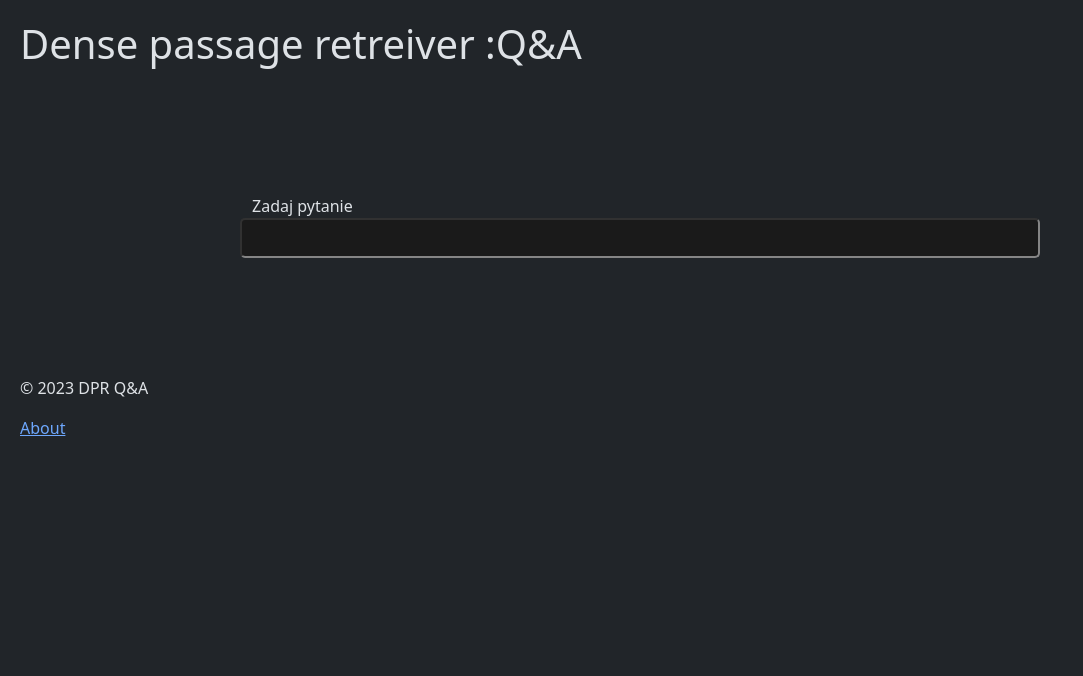
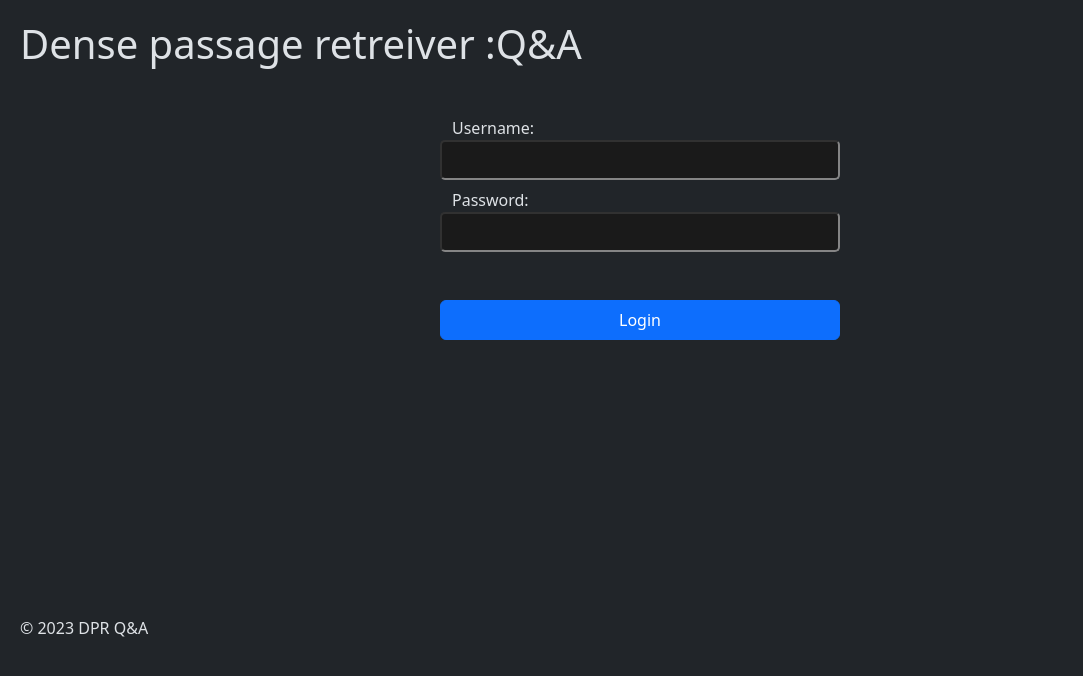
Before and after one commit to ArturBialon/FastAPI_Ninja, a FastAPI app: page / in a window 1280 px wide. Shown: the top 676 px of the page, without its empty margins (0-1083 px from the left). Run offline with FastAPI, Linux system fonts and the light colour scheme; some libraries are stand-ins or nearby versions.

Commit message:
login func

```diff
--- a/app/API/Controllers/user_controller.py
+++ b/app/API/Controllers/user_controller.py
@@ -1,19 +1,23 @@
 from datetime import timedelta
-from typing import List
-from fastapi import APIRouter, Depends, HTTPException
+from fastapi import APIRouter, Depends, HTTPException, Request
+from fastapi import Request
+from fastapi.responses import HTMLResponse, RedirectResponse
+from fastapi.templating import Jinja2Templates
+from app.API.Authorization.auth import LoginForm
 from fastapi.security import OAuth2PasswordRequestForm
-from app.API.Authorization.auth import TOKEN_EXP_MIN, create_access_token, get_hashed_password, verify_password
+from app.API.Authorization.auth import TOKEN_EXP_MIN, LoginForm, create_access_token, get_hashed_password, verify_password
 from app.API.Models.system_user_table import AccessToken, SystemUser, GetSystemUserDTO
 from app.API.database import session_local
 
 router = APIRouter()
+templates = Jinja2Templates(directory="app/templates")
 
 
 @router.get("/users")
 async def read_users():
     session = session_local()
     users = session.query(SystemUser.Name).all()
-    names = [user[0] for user in users]
+    names = [{user.Name, user.Password} for user in users]
     result = names
     if result is None:
         raise HTTPException(status_code=404, detail="Users not found")
@@ -30,27 +34,38 @@ async def read_users(user_id: int):
         user.Id,
         user.Name,
         user.Role
-        }
+    }
 
     if user is None:
         raise HTTPException(status_code=404, detail="User not found")
     session.close()
     return result
 
-@router.post("/users/token", response_model=AccessToken)
-async def login_for_access(form_data: OAuth2PasswordRequestForm=Depends()):
+
+@router.post("/login", response_model=None)
+async def login_for_access(request: Request, form_data: OAuth2PasswordRequestForm = Depends()):
+    encoded_jwt = ""
+    form = LoginForm()
+    error_message = ""
+
     session = session_local()
-    user = session.query(SystemUser).where(SystemUser.Name == form_data.username).first()
+    user = session.query(SystemUser).where(
+        SystemUser.Name == form_data.username).first()
     session.close()
     if not user:
-        return False
-    if not verify_password(form_data.password, user.Password):
-        raise HTTPException(status_code=401,
-                             detail="Icorrect username or password",
-                             headers={"WWW-Authenticate": "Bearer"})
-    access_token_expires = timedelta(minutes=TOKEN_EXP_MIN)
-    access_token = create_access_token(
-        data={"sub": user.Name}, expires_delta=access_token_expires
-    )
+        error_message = "Incorrect username or password"
+    elif not verify_password(form_data.password, user.Password):
+        error_message = "Incorrect username or password"
+    else:
+        access_token_expires = timedelta(minutes=TOKEN_EXP_MIN)
+        encoded_jwt = create_access_token(
+            data={"sub": user.Name}, expires_delta=access_token_expires
+        )
+    return templates.TemplateResponse("question.html", {"request": request, "encoded_jwt": encoded_jwt, "form": form, "error_message": error_message})
 
-    return {"access_token": access_token, "token_type": "bearer"}
+
+@router.get("/", response_class=HTMLResponse)
+async def show_form(request: Request):
+    encoded_jwt = ""
+    form = LoginForm()
+    return templates.TemplateResponse("question.html", {"request": request, "encoded_jwt": encoded_jwt, "form": form})
--- a/app/templates/footer.html
+++ b/app/templates/footer.html
@@ -1,4 +1,3 @@
 <footer>
     <p>&copy; 2023 DPR Q&A</p>
-    <a href="{{ url_for('about') }}">About</a>
 </footer>
--- a/app/templates/question.html
+++ b/app/templates/question.html
@@ -4,10 +4,36 @@
     {% block heading %}Dense passage retreiver :Q&A{% endblock %}
 
     {% block content %}
-    <div class="container d-flex align-items-center justify-content-center" style="min-height: 300px;">
-        <div class="row" style="min-width: 800px;">
-            <label for="question"> Zadaj pytanie </label>
-            <input class="question-input" id="question"/>
+        {% if encoded_jwt == "" %}
+        <div class="container" style="min-height: 500px; max-width: 400px">
+            <form method="post" action="/login">
+                <div class="col mt-5">
+                    <div class="row mb-2">
+                        <label for="username">Username:</label>
+                        <input type="text" id="username" name="username" value="{{ form.username }}">
+                    </div>
+                    <div class="row mb-2">
+                        <label for="password">Password:</label>
+                        <input type="password" id="password" name="password" value="{{ form.password }}">
+                    </div>
+                    <div class="row mt-5">
+                        <button class="button btn btn-primary" type="submit">Login</button>
+                    </div>
+                </div>
+            </form>
+            {% if error_message %}
+            <div class="row mt-5">
+                <p style="color: red;">{{ error_message }}</p>
+            </div>
+            {% endif %}
         </div>
-    </div>
+        {% else %}
+        <div class="container d-flex align-items-center justify-content-center" style="min-height: 300px;">
+            <div class="row" style="min-width: 800px;">
+                <label for="question"> Zadaj pytanie </label>
+                <input class="question-input" id="question"/>
+            </div>
+        </div>
+        {% endif %}
+
     {% endblock %}
--- a/main.py
+++ b/main.py
@@ -1,43 +1,8 @@
-from fastapi import FastAPI, Request
-from fastapi.responses import HTMLResponse
-from fastapi.staticfiles import StaticFiles
+from fastapi import FastAPI
 from fastapi.templating import Jinja2Templates
-from app.API.Authorization.auth import LoginForm
 from app.API.Controllers import user_controller
 from fastapi.staticfiles import StaticFiles
 
 app = FastAPI()
 app.include_router(user_controller.router)
-
-@app.get("/about")
-def about():
-    return "All you need to know about DPR"
-
-templates = Jinja2Templates(directory="app/templates")
 app.mount("/static", StaticFiles(directory="app/static"), name="static")
-
-@app.get("/", response_class=HTMLResponse)
-async def show_form(request: Request):
-    form = LoginForm()
-    return templates.TemplateResponse("question.html", {"request": request, "form": form})
-
-@app.get("/login", response_class=HTMLResponse)
-async def login(request: Request):
-    form = LoginForm()
-    return templates.TemplateResponse("login.html", {"request": request, "form": form})
-
-@app.post("/login")
-async def process_login(request: Request, form: LoginForm):
-    # Perform login logic here
-    # Redirect or return a response based on the login result
-    return {"message": "Login successful"}
-
-    #     <hr>
-    #             <div>
-    #                 {% if dpr.published == true %}
-    #                     <p>{{ dpr.response }}</p>
-    #
-    #                 {% else %}
-    #                     <p>Waiting for result.</p>
-    #                {% endif %}
-    #            </div>
```
